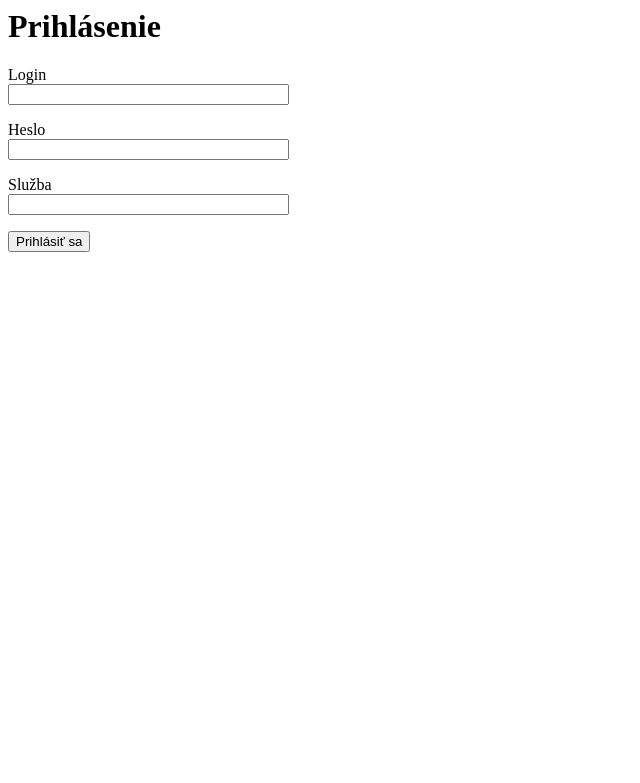
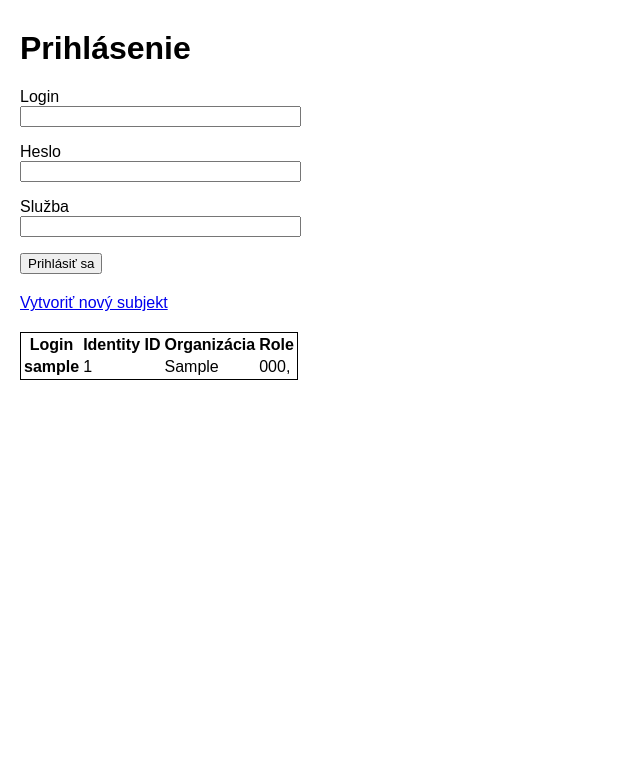
Before and after one commit to borisrakovan/cas-mockup, a Flask app: page /login in a window 1280 px wide. Shown: the top 783 px of the page, without its empty margins (0-640 px from the left). Run offline with Flask 2, Linux system fonts and the light colour scheme; tables that the repository leaves empty hold one stand-in row (values such as "Sample post").

Commit message:
added functionality

```diff
--- a/app/forms.py
+++ b/app/forms.py
@@ -1,8 +1,10 @@
 # -*- coding: utf-8 -*-
 
 from flask_wtf import FlaskForm
-from wtforms import SelectField, StringField, PasswordField, BooleanField, SubmitField
+from wtforms import SelectField, StringField, PasswordField, BooleanField, SubmitField,SelectMultipleField
 from wtforms.validators import ValidationError, DataRequired, URL, Optional, EqualTo
+
+from app.models import Role
 
 
 class LoginForm(FlaskForm):
@@ -13,10 +15,18 @@ class LoginForm(FlaskForm):
     submit = SubmitField(u'Prihlásiť sa')
 
 
-# class CreateForm(FlaskForm):
-#     login = StringField('Login', validators=[DataRequired()])
-#     password = PasswordField('Heslo', validators=[DataRequired()])
-#     repeat_password = PasswordField('Heslo znova', validators=[DataRequired(), EqualTo('password')])
-#     # first_name = StringField('Meno', validators=[DataRequired()])
-#     # surname = StringField('Priezvisko', validators=[DataRequired()])
-#     identity_id = StringField('Identity ID')
+class CreateForm(FlaskForm):
+    login = StringField('Login', validators=[DataRequired()])
+    # password = PasswordField('Heslo', validators=[DataRequired()])
+    # repeat_password = PasswordField('Heslo znova', validators=[DataRequired(), EqualTo('password')])
+    # first_name = StringField('Meno', validators=[DataRequired()])
+    # surname = StringField('Priezvisko', validators=[DataRequired()])
+    identity_id = StringField('Identity ID', validators=[DataRequired()])
+    organization = StringField(u'Organizácia', validators=[DataRequired()])
+    roles = SelectMultipleField('Role', coerce=int  )
+
+    submit = SubmitField(u'Vytvoriť')
+
+    def __init__(self, *args, **kwargs):
+        super(CreateForm, self).__init__(*args, **kwargs)
+        self.roles.choices = [(r.id, r.code) for r in Role.query.all()]
--- a/app/models.py
+++ b/app/models.py
@@ -35,6 +35,8 @@ class Role(db.Model):
     code = db.Column(db.String(32), unique=True)
     description = db.Column(db.String(128))  # todo missing
 
+    def __repr__(self):
+        return self.code
 
 class TGTicket(db.Model):
     ticket = db.Column(db.String(128), primary_key=True)
--- a/app/routes.py
+++ b/app/routes.py
@@ -4,8 +4,8 @@ import json
 import random
 import string
 from flask import request, render_template, url_for, redirect, make_response, flash, Response
-from app import app
-from app.forms import LoginForm
+from app import app, db
+from app.forms import LoginForm, CreateForm
 from app.models import Identity, Role, TGTicket
 from app.cas_xml import create_xml_response_success, create_xml_response_failure
 
@@ -92,7 +92,7 @@ def login():
 
     # credential requestor
     form.service.data = service
-    return render_template('login.html', title='Login', form=form)
+    return render_template('login.html', title='Login', form=form, identities=Identity.query.all())
 
 
 @app.route('/login_successful')
@@ -138,9 +138,31 @@ def service_validate():
     return Response(xml, mimetype='text/xml')
 
 
-# @app.route('/createSubject')
-# def create_subject('/createSubject'):
+@app.route('/createSubject', methods=['GET', 'POST'])
+def create_subject():
+    form = CreateForm()
 
+    if form.validate_on_submit():
+        login = form.login.data
+        identity_id = form.identity_id.data
+        from sqlalchemy import or_
+        exists = Identity.query.filter(or_(Identity.identity_id == identity_id, Identity.login == login)).first()
+        if exists:
+            flash(u'Subjekt s danými údajmi už existuje.')
+            return redirect(url_for('create_subject'))
+
+        identity = Identity(login=login, identity_id=identity_id, organization=form.organization.data)
+        identity.set_password('PopradTa3')
+        for r_id in form.roles.data:
+            identity.roles.append(Role.query.get(r_id))
+
+        db.session.add(identity)
+        db.session.commit()
+
+        flash(u'Nový subjekt bol úspešne vytvorený.')
+        return redirect(url_for('login'))
+
+    return render_template('create_subject.html', form=form)
 
 
 @app.route('/testService')
--- /dev/null
+++ b/app/static/style.css
@@ -0,0 +1,12 @@
+body {
+    margin: 30px 20px;
+    font-family:  sans-serif;
+}
+
+form, #login-table {
+    margin: 20px 0;
+}
+
+#login-table, #login-table tr {
+    border: 1px solid black;
+}
--- a/app/templates/base.html
+++ b/app/templates/base.html
@@ -1,6 +1,7 @@
 <html>
     <head>
         <title>{{ title }}</title>
+        <link rel="stylesheet" href="{{ url_for('static', filename='style.css') }}">
     </head>
     <body>
         {% with messages = get_flashed_messages() %}
--- a/app/templates/login.html
+++ b/app/templates/login.html
@@ -28,5 +28,26 @@
         </p>
         <p>{{ form.submit() }}</p>
     </form>
+    <a href="{{ url_for('create_subject') }}">Vytvoriť nový subjekt</a>
+    <table id="login-table">
+    <tr>
+        <th>Login</th>
+        <th>Identity ID</th>
+        <th>Organizácia</th>
+        <th>Role</th>
+    </tr>
+    {% for i in identities %}
+    <tr>
+        <td><b>{{ i.login }}</b></td>
+        <td>{{ i.identity_id }}</td>
+        <td>{{ i.organization }}</td>
+        <td>
+            {% for r in i.roles %}
+                {{ r }},
+            {% endfor %}
+        </td>
+    </tr>
+    {% endfor %}
+    </table>
 
 {% endblock %}
```
Also changed, not shown: app/templates/create_subject.html (added, +40 -0 lines), 1 other file.
